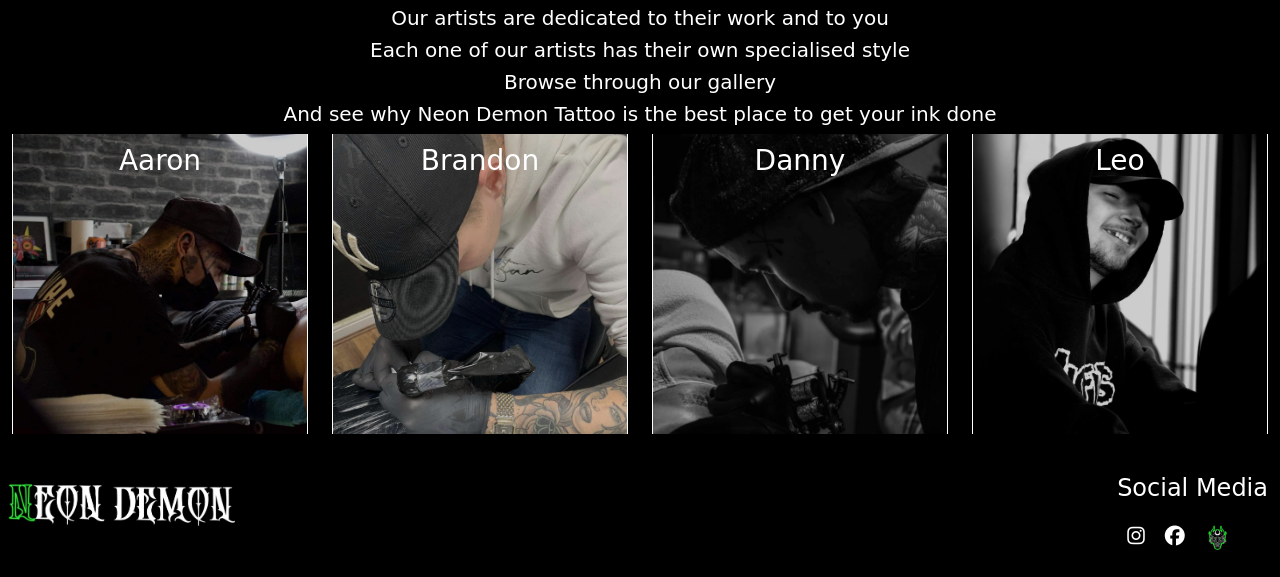
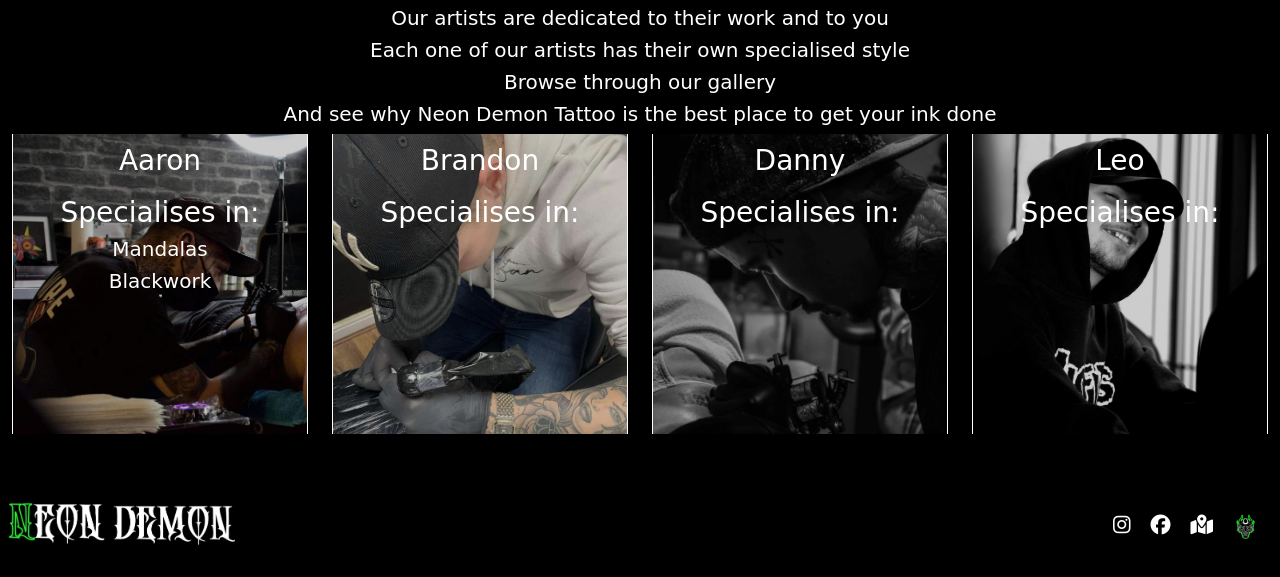
Before and after one commit to ALVIN02-ui/NeonDemonPortfolioProject4, a Django app: page /gallery/ in a window 1280 px wide. Shown: the part 227-804 px from the top of the page. After the commit the page ends 772 px from the top, so only its background shows below. Run offline with Django 3.2, Linux system fonts and the light colour scheme; a user stored in the database is signed in; tables that the repository leaves empty hold one stand-in row (values such as "Sample post"); some libraries are stand-ins or nearby versions; some web fonts are replaced.

Commit message:
add if else statements to all the artists to only show upload buttons on their profile in gallery.html if they are logged in as a superuser

```diff
--- a/static/css/style.css
+++ b/static/css/style.css
@@ -451,3 +451,13 @@ nav * {
     background: url('../images/leo/leo-profile.jpg') no-repeat 50% 50%;
     background-size: cover;
 }
+
+.upload-button{
+    margin-top: 50%;
+    background:black;
+    color:white;
+}
+
+.upload-button:hover{
+    color:rgba(23, 224, 23);
+}
--- a/templates/base.html
+++ b/templates/base.html
@@ -80,7 +80,6 @@
                 <div class="col-6" id="banner"></div>
                 <div class="col-6 d-flex justify-content-end align-items-center">
                     <div class="social-footer">
-                        <h4>Social Media</h4>
                         <ul id="footer-links" class="list-unstyled d-flex">
                             <li class="mr-3">
                                 <a href="https://www.instagram.com/neondemontattooparlour/" rel="noopener" target="_blank"
@@ -92,6 +91,12 @@
                                 <a href="https://www.facebook.com/people/Neon-Demon-Tattoo/100086688095013/"
                                 rel="noopener" target="_blank" aria-label="open facebook in a new tab">
                                     <i class="fa-brands fa-facebook"></i>
+                                </a>
+                            </li>
+                            <li>
+                                <a href ="https://www.google.com/maps/place/Neon+Demon+Tattoo/@52.5520935,-2.0213851,17z/data=!3m1!4b1!4m6!3m5!1s0x4870996015bd8843:0xd7b2769b6719826b!8m2!3d52.5520935!4d-2.0188102!16s%2Fg%2F11tj5vkj8n?entry=ttu"
+                                rel="noopener" target="_blank" aria-label="open google map in a new tab">
+                                    <i class="fa-solid fa-map-location-dot"></i>
                                 </a>
                             </li>
                             <li>
--- a/templates/gallery.html
+++ b/templates/gallery.html
@@ -16,34 +16,77 @@
     <div class="row">
         <div class="col-md-3 col-6">
             <div class="aaron-gallery profile">
-                <div class="profile-opacity">
-                    <h3 class="text-center">Aaron</h3>
+                <div class="profile-opacity text-center">
+                    <h3>Aaron</h3>
                     {% if user.is_authenticated and user.username in superuser_usernames %}
-                        {% if user.username == 'neondemonliam' or user.username == 'neondemonaaron'%}
-                            <button type="button" class="btn btn-primary btn-lg">Large button</button>
-                        {% endif %}
+                    {% if user.username == 'neondemonliam' or user.username == 'neondemonaaron'%}
+                    <button class="upload-button" type="button" class="btn btn-primary btn-lg">
+                        <i class="fa-solid fa-cloud-arrow-up"></i>
+                            Upload Photo for the gallery
+                    </button>
+                    {% else %}
+                    <h3>Specialises in:</h3>
+                    <h5>Mandalas</h5>
+                    <h5>Blackwork</h5>
+                    {% endif %}
                     {% endif %}
                 </div>
             </div>
         </div>
         <div class="col-md-3 col-6">
             <div class="brandon-gallery profile">
-                <div class="profile-opacity">
-                    <h3 class="text-center">Brandon</h3>
+                <div class="profile-opacity text-center">
+                    <h3>Brandon</h3>
+                    {% if user.is_authenticated and user.username in superuser_usernames %}
+                    {% if user.username == 'neondemonliam' or user.username == 'neondemonbran'%}
+                    <button class="upload-button" type="button" class="btn btn-primary btn-lg">
+                        <i class="fa-solid fa-cloud-arrow-up"></i>
+                        Upload Photo for the gallery
+                    </button>
+                    {% else %}
+                    <h3>Specialises in:</h3>
+                    <h5></h5>
+                    <h5></h5>
+                    {% endif %}
+                    {% endif %}
                 </div>
             </div>
         </div>
         <div class="col-md-3 col-6">
             <div class="danny-gallery profile">
-                <div class="profile-opacity">
-                    <h3 class="text-center">Danny</h3>
+                <div class="profile-opacity text-center">
+                    <h3>Danny</h3>
+                    {% if user.is_authenticated and user.username in superuser_usernames %}
+                    {% if user.username == 'neondemonliam' or user.username == 'neondemondan'%}
+                    <button class="upload-button" type="button" class="btn btn-primary btn-lg">
+                         <i class="fa-solid fa-cloud-arrow-up"></i>
+                        Upload Photo for the gallery
+                    </button>
+                    {% else %}
+                    <h3>Specialises in:</h3>
+                    <h5></h5>
+                    <h5></h5>
+                    {% endif %}
+                    {% endif %}
                 </div>
             </div>
         </div>
         <div class="col-md-3 col-6">
             <div class="leo-gallery profile">
-                <div class="profile-opacity">
-                    <h3 class="text-center">Leo</h3>
+                <div class="profile-opacity text-center">
+                    <h3>Leo</h3>
+                    {% if user.is_authenticated and user.username in superuser_usernames %}
+                    {% if user.username == 'neondemonliam' or user.username == 'neondemonleo'%}
+                    <button class="upload-button" type="button" class="btn btn-primary btn-lg">
+                        <i class="fa-solid fa-cloud-arrow-up"></i>
+                        Upload Photo for the gallery
+                    </button>
+                    {% else %}
+                    <h3>Specialises in:</h3>
+                    <h5></h5>
+                    <h5></h5>
+                    {% endif %}
+                    {% endif %}
                 </div>
             </div>
         </div>
```
